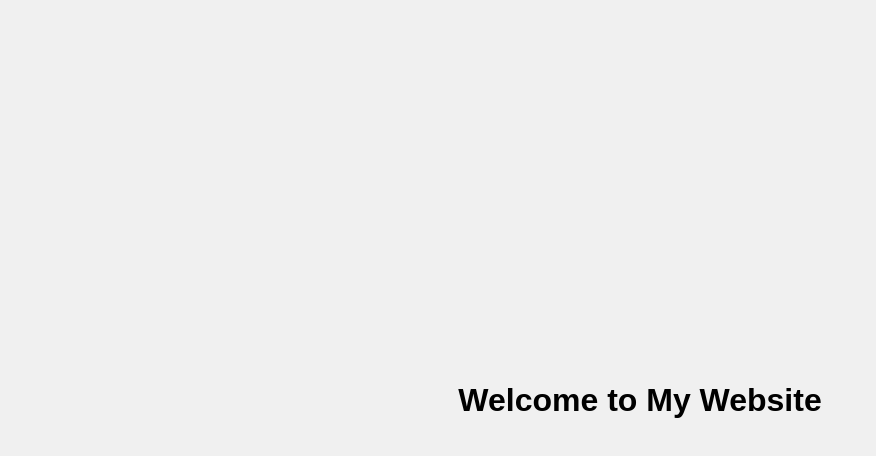
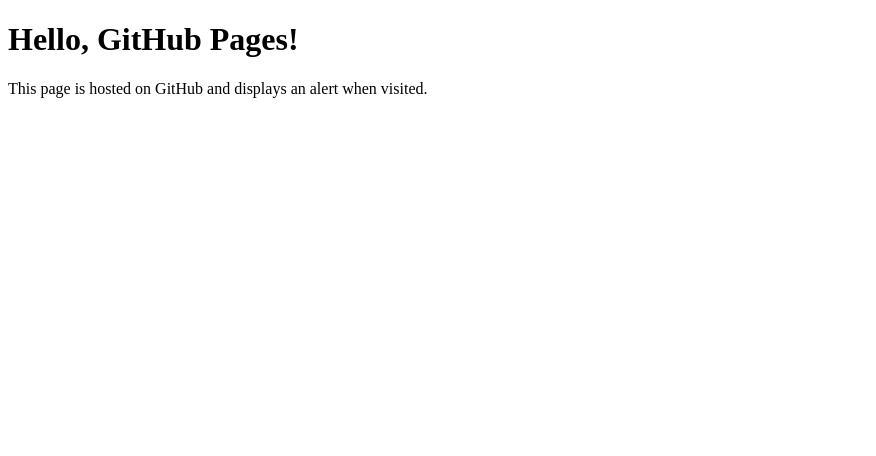
Before and after one commit to Kishan-nani/hacker, a plain HTML site: page index1.html in a window 1280 px wide. Shown: the whole page, without its empty margins (0-876 px from the left). Drawn offline with Linux system fonts and the light colour scheme.

Commit message:
Update index1.html

```diff
--- a/index1.html
+++ b/index1.html
@@ -3,33 +3,15 @@
 <head>
     <meta charset="UTF-8">
     <meta name="viewport" content="width=device-width, initial-scale=1.0">
-    <title>Pop-up Website</title>
-    <style>
-        body {
-            font-family: Arial, sans-serif;
-            display: flex;
-            justify-content: center;
-            align-items: center;
-            height: 100vh;
-            background-color: #f0f0f0;
-            margin: 0;
-        }
-        .container {
-            text-align: center;
-        }
-    </style>
+    <title>GitHub Hosted Alert</title>
+    <script>
+        window.onload = function() {
+            alert("Welcome to my GitHub-hosted page!");
+        };
+    </script>
 </head>
 <body>
-
-    <div class="container">
-        <h1>Welcome to My Website</h1>
-    </div>
-
-    <script>
-        window.onload = function() {
-            alert("YOU ARE HACKED"); // Popup appears immediately when the page loads
-        };
-    </script>
-
+    <h1>Hello, GitHub Pages!</h1>
+    <p>This page is hosted on GitHub and displays an alert when visited.</p>
 </body>
 </html>
```
